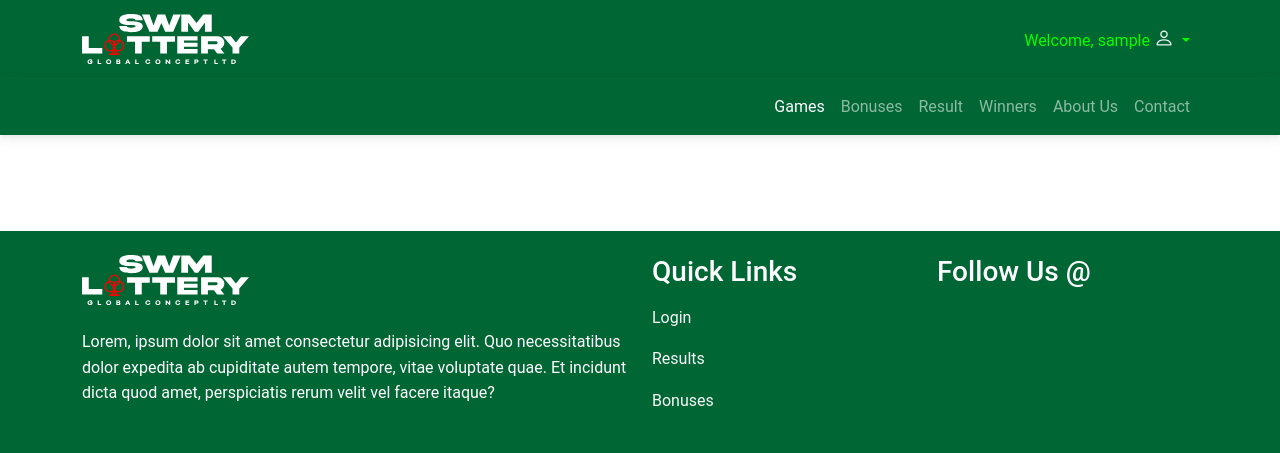
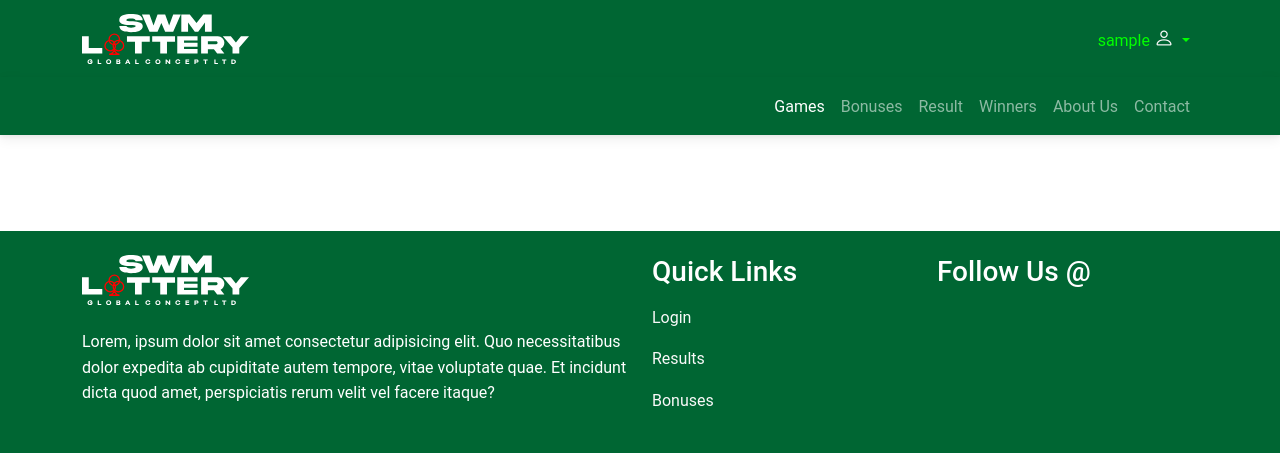
Before and after one commit to ndmichael/swm-lottery-app, a Django app: page /about/ in a window 1280 px wide. Shown: the top 453 px of the page. Run offline with Django 4.2, Linux system fonts and the light colour scheme; the visitor is signed in with stand-in values (Sample User, id 1); some libraries are stand-ins or nearby versions.

Commit message:
changed the top navbar writeup

```diff
--- a/lottery/templates/lottery/base.html
+++ b/lottery/templates/lottery/base.html
@@ -34,7 +34,7 @@
                 {% else %}
                 <li class="nav-item dropdown">
                     <a class="nav-link dropdown-toggle" style="color:#00ff00" href="#" id="navbarDropdown" role="button" data-bs-toggle="dropdown" aria-expanded="false">
-                        Welcome, {{user.username}}
+                        {{user.username}}
                         <i class="bi bi-person text-light"
                             style=" font-size:20px"></i>
                     </a>
```
